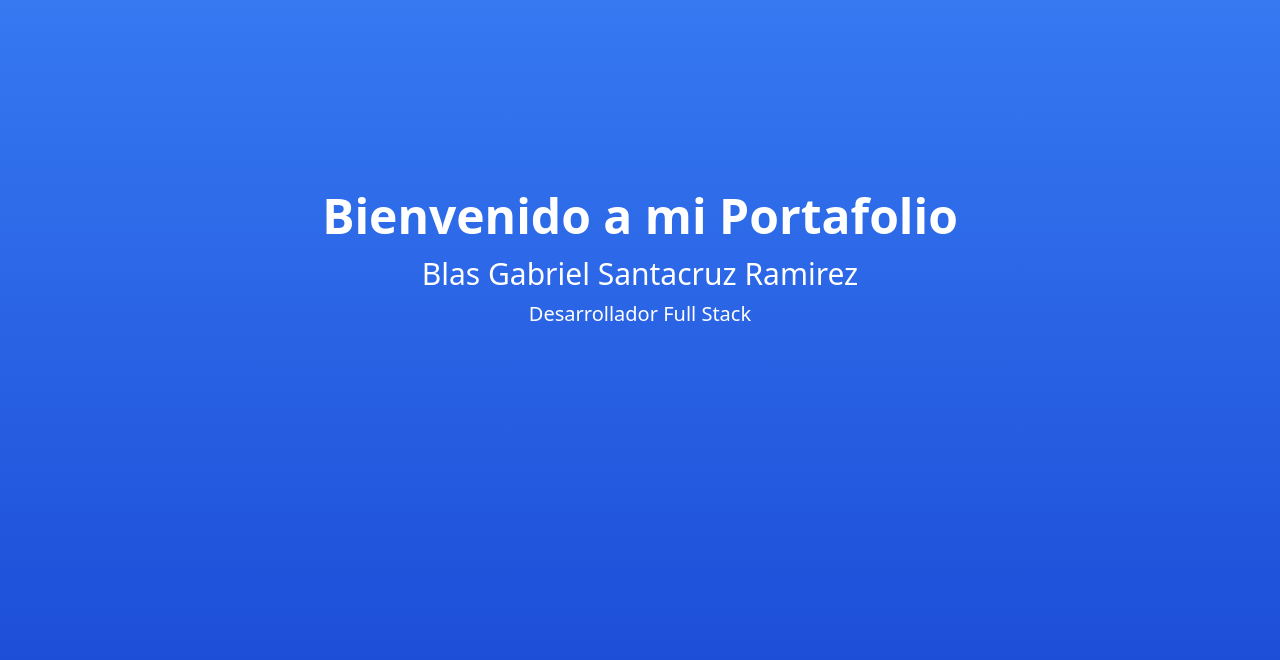
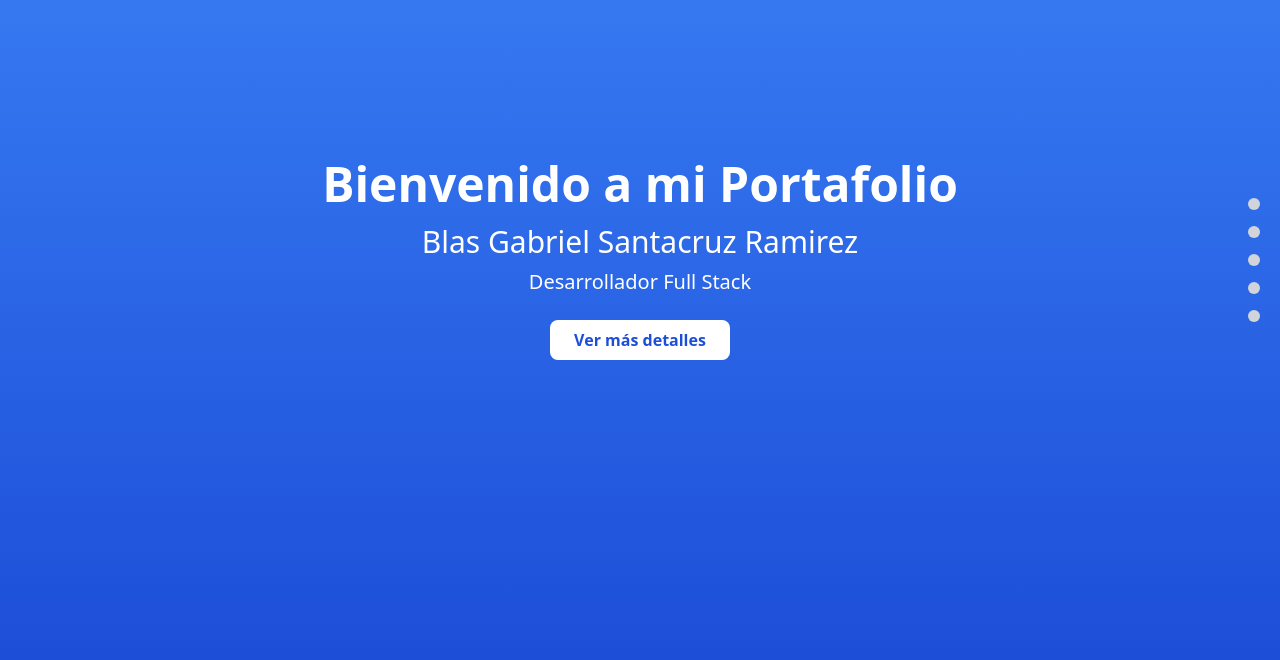
Before and after one commit to BlasGabriel/portafolio2, a Next.js app: page /portafolio2/ in a window 1280 px wide. Shown: the part 140-800 px from the top of the page. Built offline with nearby package versions, Linux system fonts and the light colour scheme.

Commit message:
mas detalles

```diff
--- a/src/app/components/Welcome.jsx
+++ b/src/app/components/Welcome.jsx
@@ -6,7 +6,13 @@ export default function Welcome({ AboutData }) {
           Bienvenido a mi Portafolio
         </h1>
         <h2 className="text-3xl mb-2">{AboutData.name}</h2>
-        <p className="text-xl">{AboutData.role}</p>
+        <p className="text-xl mb-6">{AboutData.role}</p>
+        <a
+          href="/portafolio2/detalles"
+          className="inline-block bg-white text-blue-700 px-6 py-2 rounded-lg font-semibold hover:bg-blue-100 transition-colors"
+        >
+          Ver más detalles
+        </a>
       </div>
     </section>
   );
--- a/src/app/detalles/page.js
+++ b/src/app/detalles/page.js
@@ -1,7 +1,56 @@
-export default function Detalles  () {
-    return (
-        <div>
-            <h1>Detalles</h1>
-        </div>
-    );
-};
+export default function Detalles() {
+  return (
+    <div className="min-h-screen bg-gray-100 py-12 px-4 sm:px-6 lg:px-8">
+      <div className="max-w-4xl mx-auto bg-white rounded-lg shadow-lg p-8">
+        <h1 className="text-4xl font-bold text-blue-700 mb-8">Perfil Profesional</h1>
+
+        <section className="mb-8">
+          <h2 className="text-2xl font-semibold text-gray-800 mb-4">Educación</h2>
+          <p className="text-lg text-gray-700">Ingeniero de Sistemas 2024</p>
+        </section>
+
+        <section className="mb-8">
+          <h2 className="text-2xl font-semibold text-gray-800 mb-4">Experiencia Laboral</h2>
+          <ul className="space-y-4 text-gray-700">
+            <li>• Desarrollador en E-One (desde noviembre 2023)
+              <p className="ml-4">Utilizando Apex Oracle y Jaspersoft Studio</p>
+            </li>
+            <li>• Desarrollador de sistema para gestión de presencia y contenidos
+              <p className="ml-4">Facultad de Economía UNE sede central</p>
+            </li>
+            <li>• Pasantía en MiLab</li>
+          </ul>
+        </section>
+
+        {/* <section className="mb-8">
+          <h2 className="text-2xl font-semibold text-gray-800 mb-4">Habilidades</h2>
+          <ul className="space-y-2 text-gray-700">
+            <li>• Planificación y desarrollo de proyectos de software</li>
+            <li>• Manejo de Servidores Linux</li>
+            <li>• Desarrollo web con Node.js y React</li>
+            <li>• Control de versiones con Git</li>
+            <li>• Gestión de bases de datos</li>
+          </ul>
+        </section>
+
+        <section>
+          <h2 className="text-2xl font-semibold text-gray-800 mb-4">Tecnologías</h2>
+          <div className="grid grid-cols-2 md:grid-cols-3 gap-4 text-gray-700">
+            <div>• Apex Oracle</div>
+            <div>• Jaspersoft Studio</div>
+            <div>• Servidores Linux</div>
+            <div>• Oracle</div>
+            <div>• MongoDB</div>
+            <div>• MySQL</div>
+            <div>• React</div>
+            <div>• Material-UI</div>
+            <div>• Node.js</div>
+            <div>• HTML/CSS</div>
+            <div>• JavaScript</div>
+            <div>• PHP</div>
+          </div>
+        </section> */}
+      </div>
+    </div>
+  );
+}
--- a/src/app/page.js
+++ b/src/app/page.js
@@ -1,3 +1,5 @@
+'use client';
+import { useState, useEffect } from "react";
 import Welcome from "./components/Welcome";
 import Projects from "./components/Projects";
 import Skills from "./components/Skills";
@@ -9,14 +11,59 @@ import tools from "../data/ToolsData.jsx";
 import dataContact from "../data/ContactData.jsx";
 
 export default function Home() {
+  const [activeSection, setActiveSection] = useState("welcome");
+
+  useEffect(() => {
+    const handleScroll = () => {
+      const sections = document.querySelectorAll("section");
+
+      sections.forEach((section) => {
+        const rect = section.getBoundingClientRect();
+        const mid = window.innerHeight / 2;
+
+        if (rect.top <= mid && rect.bottom >= mid) {
+          setActiveSection(section.id);
+        }
+      });
+    };
+
+    window.addEventListener("scroll", handleScroll);
+    return () => window.removeEventListener("scroll", handleScroll);
+  }, []);
 
   return (
     <div className="min-h-screen bg-gray-50">
-      <Welcome AboutData={AboutData} />
-      <Projects />
-      <Skills skills={skylls} />
-      <Tools tools={tools} />
-      <Contact dataContact={dataContact} />
+      <div className="fixed right-5 top-1/2 transform -translate-y-1/2 z-50">
+        <div className="flex flex-col gap-4">
+          {["welcome", "projects", "skills", "tools", "contact"].map((section) => (
+            <div
+              key={section}
+              className={`w-3 h-3 rounded-full cursor-pointer ${
+                activeSection === section ? "bg-blue-500" : "bg-gray-300"
+              }`}
+              onClick={() => {
+                document.getElementById(section)?.scrollIntoView({ behavior: "smooth" });
+              }}
+            />
+          ))}
+        </div>
+      </div>
+
+      <section id="welcome">
+        <Welcome AboutData={AboutData} />
+      </section>
+      <section id="projects">
+        <Projects />
+      </section>
+      <section id="skills">
+        <Skills skills={skylls} />
+      </section>
+      <section id="tools">
+        <Tools tools={tools} />
+      </section>
+      <section id="contact">
+        <Contact dataContact={dataContact} />
+      </section>
     </div>
   );
 }
```
Also changed, not shown: 2 other files (tests, documents, lock files or other folders).
